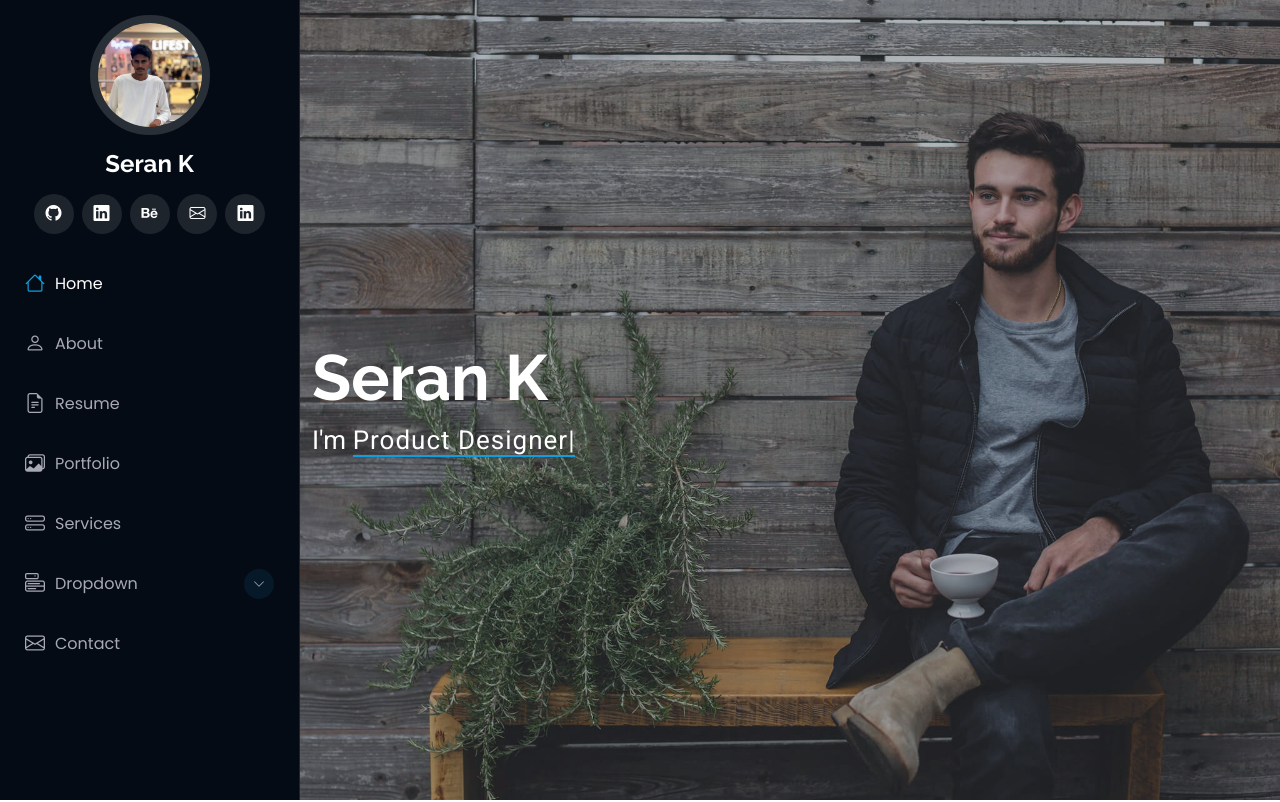
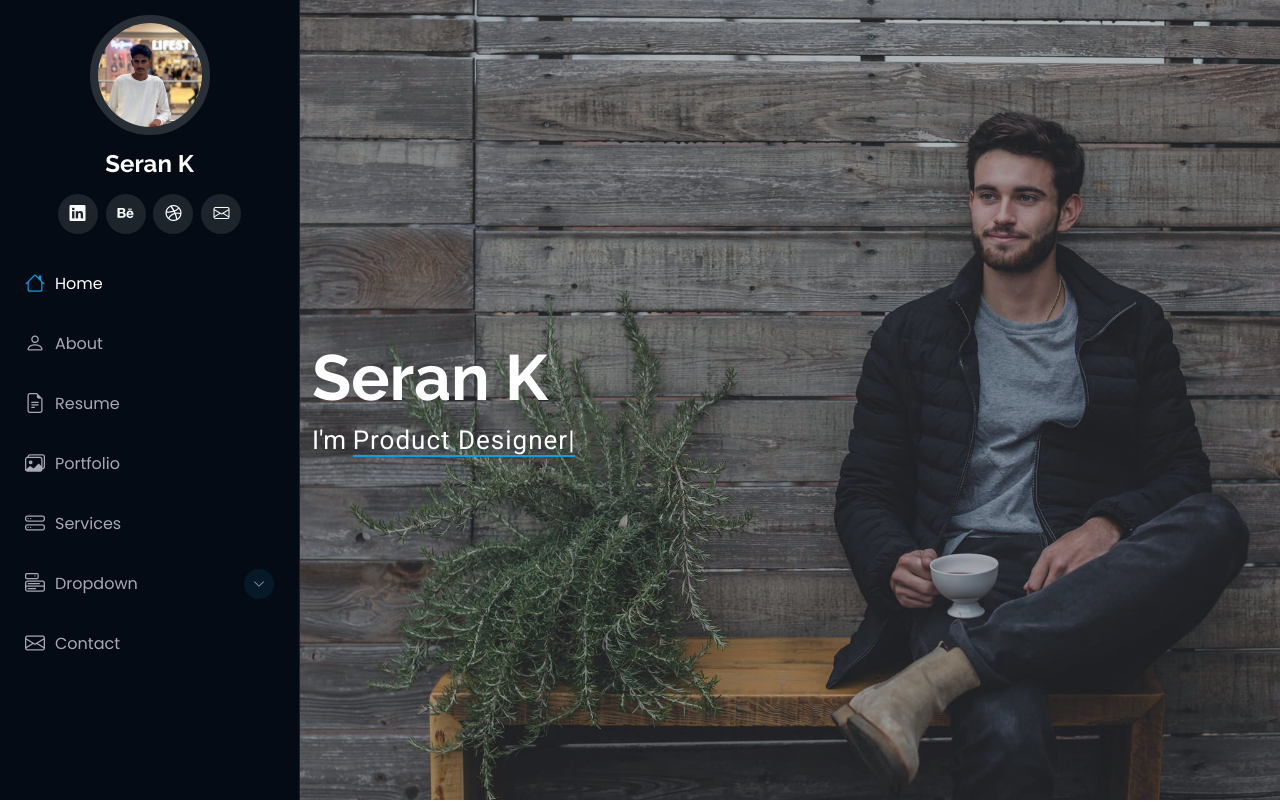
Before and after one commit to seran2502/iPortfolio-v1.0.0, a plain HTML site: page index.html in a window 1280 px wide. Shown: the top 802 px of the page. Drawn offline with Linux system fonts and the light colour scheme.

Commit message:
Update sidebar social contact links

```diff
--- a/index.html
+++ b/index.html
@@ -52,11 +52,10 @@
     </a>
 
     <div class="social-links text-center">
-      <a href="https://github.com/seran2502" class="twitter"><i class="bi bi-github"></i></a>
-      <a href="https://www.linkedin.com/in/serankumar/" class="facebook"><i class="bi bi-linkedin"></i></a>
-      <a href="https://www.behance.net/serankumar" class="instagram"><i class="bi bi-behance"></i></a>
-      <a href="mailto:serank2502@gmail.com" class="google-plus"><i class="bi bi-envelope"></i></a>
-      <a href="https://www.linkedin.com/in/serankumar/" class="linkedin"><i class="bi bi-linkedin"></i></a>
+      <a href="http://linkedin.com/in/serankumar" class="facebook" aria-label="LinkedIn"><i class="bi bi-linkedin"></i></a>
+      <a href="https://www.behance.net/serankumar" class="instagram" aria-label="Behance"><i class="bi bi-behance"></i></a>
+      <a href="https://dribbble.com/seran2502" class="twitter" aria-label="Dribbble"><i class="bi bi-dribbble"></i></a>
+      <a href="mailto:serank2502@gmail.com" class="google-plus" aria-label="Email"><i class="bi bi-envelope"></i></a>
     </div>
 
     <nav id="navmenu" class="navmenu">
```
Also changed, not shown: portfolio-details.html (+4 -5 lines), service-details.html (+4 -5 lines), starter-page.html (+4 -5 lines).
